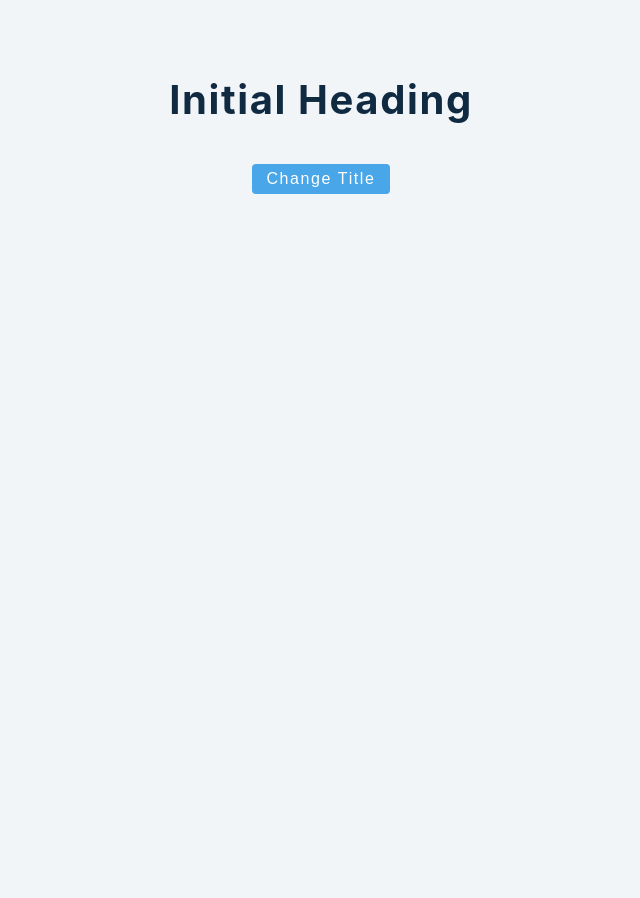
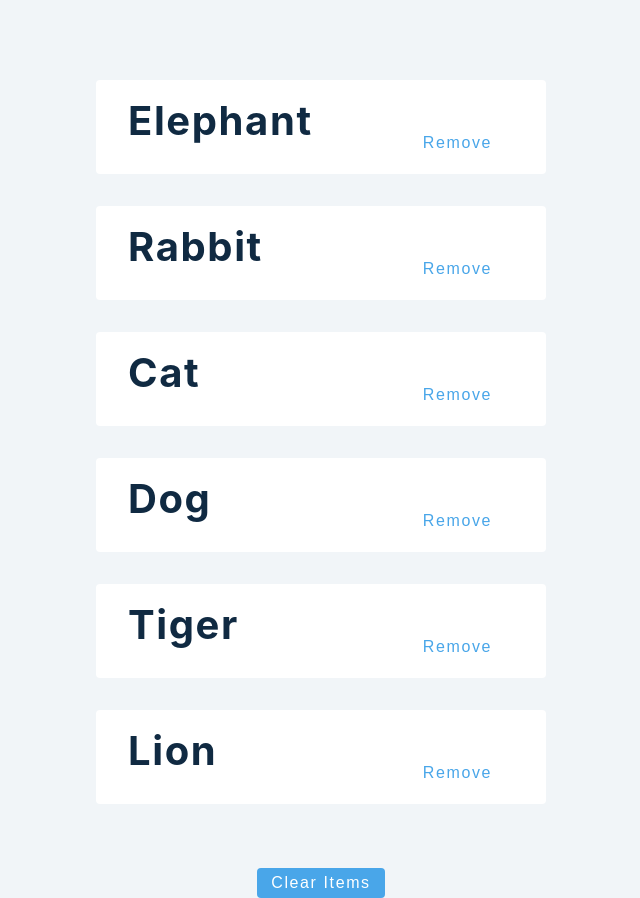
Before and after one commit to VertikaJain/music-classification-python, a React (Create React App) app: page / in a window 1280 px wide. Shown: the whole page, without its empty margins (319-959 px from the left). Before the commit the page ends 800 px from the top, so only its background shows below. Built offline with nearby package versions, Linux system fonts and the light colour scheme.

Commit message:
useState example of Arrays

```diff
--- /dev/null
+++ b/src/1-useState/arrayExample.js
@@ -0,0 +1,33 @@
+import React from 'react'
+
+export const data = [
+    { id: 1, name: 'elephant' },
+    { id: 2, name: 'rabbit' },
+    { id: 3, name: 'cat' },
+    { id: 4, name: 'dog' },
+    { id: 5, name: 'tiger' },
+    { id: 6, name: 'lion' },
+];
+
+
+const ArrayExample = () => {
+    const [animals, setAnimal] = React.useState(data) // another way of using useState is - React.useState()
+    const removeItem = (id) => {
+        let updatedAnimals = animals.filter(animal => animal.id !== id)
+        setAnimal(updatedAnimals)
+    }
+    return (
+        <>
+            {animals.map(animal => {
+                let { id, name } = animal
+                return <div key={id} className="item">
+                    <h2>{name}</h2>
+                    <button className="btn" onClick={() => removeItem(id)}>Remove</button>
+                </div>
+            })}
+            <button className="btn" onClick={() => setAnimal([])}>clear items</button>
+        </>
+    );
+};
+
+export default ArrayExample
--- a/src/App.js
+++ b/src/App.js
@@ -1,9 +1,11 @@
-import BasicExample from "./1-useState/basicExample"
+// import BasicExample from "./1-useState/basicExample"
+import ArrayExample from "./1-useState/arrayExample"
 
 function App() {
   return (
     <div className="container">
-      <BasicExample />
+      {/* <BasicExample /> */}
+      <ArrayExample />
     </div>
   );
 }
```
